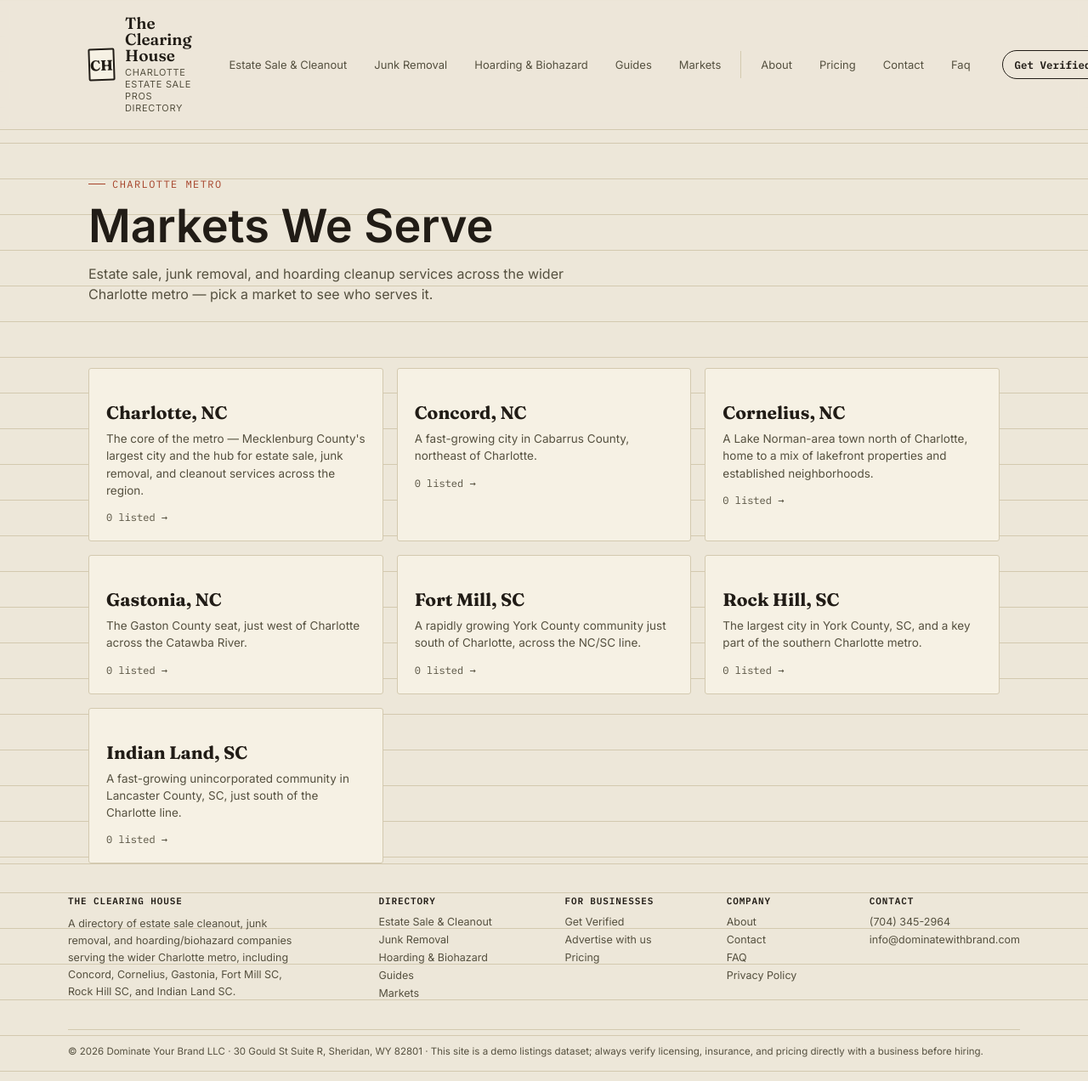
After one commit to curtiswaters/clearing-house, a PHP site: page /markets/ in a window 1280 px wide; the page is wider, and only the part inside the window is pictured. The commit adds this page. Shown: that part at 85% size. Run offline with PHP 8.4, Linux system fonts and the light colour scheme; data that the repository does not hold is empty.

Commit message:
Add market pages for 7 metro cities and seed businesses for 3 new markets
Introduces /markets/ and /market/{slug}/ pages covering the wider Charlotte
metro (Concord, Cornelius, Gastonia, Fort Mill, Rock Hill, Indian Land), backed
by a new `markets` column on businesses. Seeds real, verified businesses for
the three markets that previously had none.

```diff
--- a/api/listings.php
+++ b/api/listings.php
@@ -10,7 +10,7 @@ if ($_SERVER['REQUEST_METHOD'] !== 'GET') {
 require __DIR__ . '/db.php';
 
 try {
-  $rows = $pdo->query('SELECT id, name, category, phone, city, website, oneliner, description, verified, featured, category_sponsor FROM businesses')->fetchAll();
+  $rows = $pdo->query('SELECT id, name, category, phone, city, website, oneliner, description, verified, featured, category_sponsor, markets FROM businesses')->fetchAll();
 } catch (PDOException $e) {
   http_response_code(500);
   echo json_encode(['error' => 'Database error']);
--- a/index.html
+++ b/index.html
@@ -51,7 +51,7 @@
   <div class="footer-inner">
     <div class="footer-col" style="max-width:280px;">
       <h4>The Clearing House</h4>
-      <p style="margin:0 0 10px; line-height:1.6; color:var(--ink-soft);">A directory of estate sale cleanout, junk removal, and hoarding/biohazard companies serving Charlotte, NC and the surrounding metro, including Rock Hill, SC.</p>
+      <p style="margin:0 0 10px; line-height:1.6; color:var(--ink-soft);">A directory of estate sale cleanout, junk removal, and hoarding/biohazard companies serving the wider Charlotte metro, including Concord, Cornelius, Gastonia, Fort Mill SC, Rock Hill SC, and Indian Land SC.</p>
     </div>
     <div class="footer-col">
       <h4>Directory</h4>
@@ -59,6 +59,7 @@
       <a href="/category/junk-removal/">Junk Removal</a>
       <a href="/category/hoarding-biohazard/">Hoarding &amp; Biohazard</a>
       <a href="/guides/">Guides</a>
+      <a href="/markets/">Markets</a>
     </div>
     <div class="footer-col">
       <h4>For Businesses</h4>
@@ -241,7 +242,7 @@ function renderTopNav(){
   const infoLinks = ["about","pricing","contact","faq"].map(p => `
     <a href="#/${p}" class="${route.page===p ? 'active':''}" style="text-transform:capitalize;">${p}</a>
   `).join("");
-  el.innerHTML = catLinks + `<a href="/guides/">Guides</a><span style="width:1px; background:var(--line); margin:0 4px;"></span>` + infoLinks;
+  el.innerHTML = catLinks + `<a href="/guides/">Guides</a><a href="/markets/">Markets</a><span style="width:1px; background:var(--line); margin:0 4px;"></span>` + infoLinks;
 }
 
 function render(){
--- /dev/null
+++ b/markets.php
@@ -0,0 +1,67 @@
+<?php
+/**
+ * Markets index (/markets/, via .htaccess rewrite) — lists every market
+ * this directory covers, with a live business count per market. See
+ * README's "Markets" section.
+ */
+define('CH_APP', true);
+require __DIR__ . '/api/db.php';
+require __DIR__ . '/partials/render-helpers.php';
+$categories = require __DIR__ . '/partials/categories.php';
+$markets = require __DIR__ . '/partials/markets.php';
+
+$counts = [];
+foreach (array_keys($markets) as $slug) {
+  $stmt = $pdo->prepare('SELECT COUNT(*) FROM businesses WHERE FIND_IN_SET(?, markets)');
+  $stmt->execute([$slug]);
+  $counts[$slug] = (int) $stmt->fetchColumn();
+}
+
+$pageTitle = 'Markets We Serve | The Clearing House';
+$pageDescription = 'Estate sale, junk removal, and hoarding cleanup services across the Charlotte metro — Charlotte, Concord, Cornelius, Gastonia, Fort Mill, Rock Hill, and Indian Land.';
+$canonical = 'https://clearinghousecharlotte.com/markets/';
+?>
+<!DOCTYPE html>
+<html lang="en">
+<head>
+<?php include __DIR__ . '/partials/analytics.php'; ?>
+<meta charset="UTF-8">
+<meta name="viewport" content="width=device-width, initial-scale=1.0">
+<title><?= h($pageTitle) ?></title>
+<meta name="description" content="<?= h($pageDescription) ?>">
+<link rel="canonical" href="<?= h($canonical) ?>">
+<meta property="og:site_name" content="The Clearing House">
+<meta property="og:type" content="website">
+<meta property="og:url" content="<?= h($canonical) ?>">
+<meta property="og:title" content="<?= h($pageTitle) ?>">
+<meta property="og:description" content="<?= h($pageDescription) ?>">
+<meta property="og:image" content="https://clearinghousecharlotte.com/hero_estatedir1.webp">
+<meta name="twitter:card" content="summary_large_image">
+<link rel="preconnect" href="https://fonts.googleapis.com">
+<link href="https://fonts.googleapis.com/css2?family=Fraunces:ital,opsz,wght@0,9..144,400;0,9..144,500;0,9..144,600;0,9..144,700;1,9..144,500&family=Inter:wght@400;500;600;700&family=IBM+Plex+Mono:wght@400;500;600&display=swap" rel="stylesheet">
+<link rel="stylesheet" href="/style.css">
+<script type="application/ld+json"><?= json_encode(['@context' => 'https://schema.org', '@graph' => site_schema_graph()]) ?></script>
+</head>
+<body>
+
+<?php include __DIR__ . '/partials/header.php'; ?>
+
+<div class="hero" style="padding-bottom:8px;">
+  <div class="eyebrow">Charlotte metro</div>
+  <h1>Markets We Serve</h1>
+  <p class="sub">Estate sale, junk removal, and hoarding cleanup services across the wider Charlotte metro — pick a market to see who serves it.</p>
+</div>
+
+<div class="tiles">
+  <?php foreach ($markets as $slug => $market): ?>
+    <a href="/market/<?= h($slug) ?>/" class="tile" style="text-decoration:none; display:block;">
+      <h3><?= h($market['name']) ?></h3>
+      <p><?= h($market['blurb']) ?></p>
+      <div class="count"><?= $counts[$slug] ?> listed →</div>
+    </a>
+  <?php endforeach; ?>
+</div>
+
+<?php include __DIR__ . '/partials/footer.php'; ?>
+</body>
+</html>
--- a/partials/footer.php
+++ b/partials/footer.php
@@ -5,7 +5,7 @@ if (!defined('CH_APP')) { http_response_code(403); exit; }
   <div class="footer-inner">
     <div class="footer-col" style="max-width:280px;">
       <h4>The Clearing House</h4>
-      <p style="margin:0 0 10px; line-height:1.6; color:var(--ink-soft);">A directory of estate sale cleanout, junk removal, and hoarding/biohazard companies serving Charlotte, NC and the surrounding metro, including Rock Hill, SC.</p>
+      <p style="margin:0 0 10px; line-height:1.6; color:var(--ink-soft);">A directory of estate sale cleanout, junk removal, and hoarding/biohazard companies serving the wider Charlotte metro, including Concord, Cornelius, Gastonia, Fort Mill SC, Rock Hill SC, and Indian Land SC.</p>
     </div>
     <div class="footer-col">
       <h4>Directory</h4>
@@ -13,6 +13,7 @@ if (!defined('CH_APP')) { http_response_code(403); exit; }
       <a href="/category/junk-removal/">Junk Removal</a>
       <a href="/category/hoarding-biohazard/">Hoarding &amp; Biohazard</a>
       <a href="/guides/">Guides</a>
+      <a href="/markets/">Markets</a>
     </div>
     <div class="footer-col">
       <h4>For Businesses</h4>
--- a/partials/header.php
+++ b/partials/header.php
@@ -17,6 +17,7 @@ $activeCategorySlug = $activeCategorySlug ?? null;
         <a href="/category/<?= h($slug) ?>/" class="<?= $slug === $activeCategorySlug ? 'active' : '' ?>"><?= h($c['short']) ?></a>
       <?php endforeach; ?>
       <a href="/guides/">Guides</a>
+      <a href="/markets/">Markets</a>
       <span style="width:1px; background:var(--line); margin:0 4px;"></span>
       <a href="/#/about" style="text-transform:capitalize;">about</a>
       <a href="/#/pricing" style="text-transform:capitalize;">pricing</a>
--- /dev/null
+++ b/partials/markets.php
@@ -0,0 +1,33 @@
+<?php
+if (!defined('CH_APP')) { http_response_code(403); exit; }
+
+return [
+  'charlotte-nc' => [
+    'name' => 'Charlotte, NC',
+    'blurb' => "The core of the metro — Mecklenburg County's largest city and the hub for estate sale, junk removal, and cleanout services across the region.",
+  ],
+  'concord-nc' => [
+    'name' => 'Concord, NC',
+    'blurb' => 'A fast-growing city in Cabarrus County, northeast of Charlotte.',
+  ],
+  'cornelius-nc' => [
+    'name' => 'Cornelius, NC',
+    'blurb' => 'A Lake Norman-area town north of Charlotte, home to a mix of lakefront properties and established neighborhoods.',
+  ],
+  'gastonia-nc' => [
+    'name' => 'Gastonia, NC',
+    'blurb' => 'The Gaston County seat, just west of Charlotte across the Catawba River.',
+  ],
+  'fort-mill-sc' => [
+    'name' => 'Fort Mill, SC',
+    'blurb' => 'A rapidly growing York County community just south of Charlotte, across the NC/SC line.',
+  ],
+  'rock-hill-sc' => [
+    'name' => 'Rock Hill, SC',
+    'blurb' => 'The largest city in York County, SC, and a key part of the southern Charlotte metro.',
+  ],
+  'indian-land-sc' => [
+    'name' => 'Indian Land, SC',
+    'blurb' => 'A fast-growing unincorporated community in Lancaster County, SC, just south of the Charlotte line.',
+  ],
+];
--- a/partials/render-helpers.php
+++ b/partials/render-helpers.php
@@ -33,6 +33,10 @@ function website_label(string $w): string {
 function parse_city_state(string $cityStr): array {
   $parts = array_map('trim', explode(',', $cityStr));
   return [$parts[0] ?? '', $parts[1] ?? ''];
+}
+
+function business_markets(array $b): array {
+  return array_values(array_filter(array_map('trim', explode(',', $b['markets'] ?? ''))));
 }
 
 function sort_for_display(array $list): array {
```
Also changed, not shown: admin/index.php (+25 -5 lines), listing.php (+16 -0 lines), market.php (added, +104 -0 lines), sitemap.php (+10 -4 lines), sql/schema.sql (+11 -1 lines), sql/seed.php (+31 -23 lines), .htaccess, README.md.
